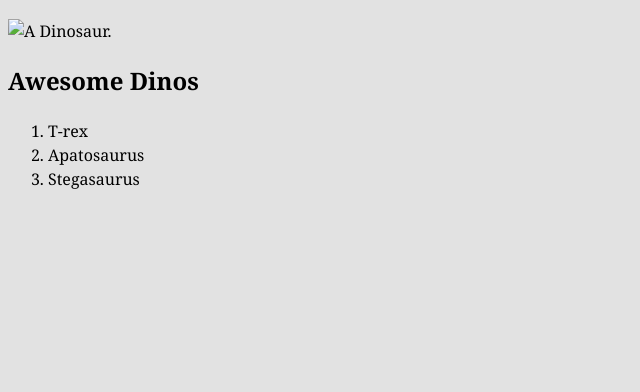
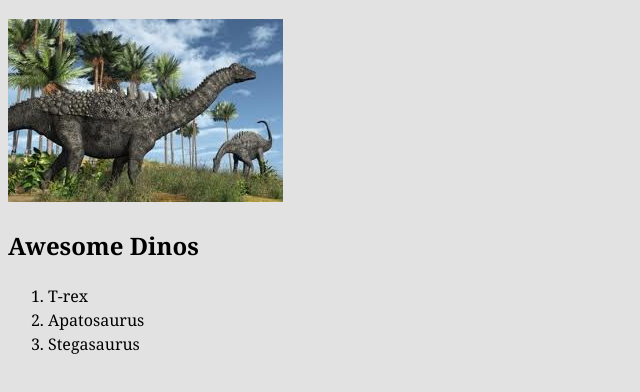
Before and after one commit to stacey-cowan/intro-to-github, a plain HTML site: page index.html in a window 1280 px wide. Shown: the part 72-464 px from the top of the page, without its empty margins (0-640 px from the left). Drawn offline with Linux system fonts and the light colour scheme.

Commit message:
Fixed tag

```diff
--- a/index.html
+++ b/index.html
@@ -8,7 +8,7 @@
 
 <body>
 	<h1> Dinos are amazing!</h1>
-	<img src="images/dino.jpg" alt="A Dinosaur.">
+	<img src="images/dino.jpeg" alt="A Dinosaur.">
 	<h2> Awesome Dinos</h2>
 	<ol>
 		<li>T-rex</li>
```
